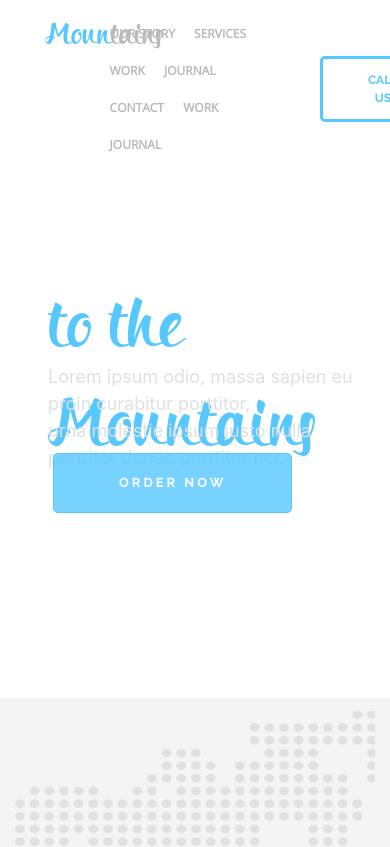
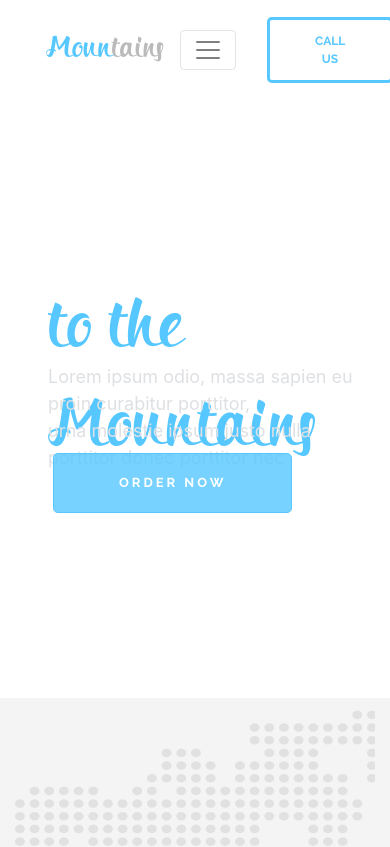
Before and after one commit to Anesthesia92/hexagon, a plain HTML site: page index.html in a window 390 px wide. Shown: the top 847 px of the page. Drawn offline with nearby package versions, Linux system fonts and the light colour scheme.

Commit message:
mobile code started

```diff
--- a/css/style.sass
+++ b/css/style.sass
@@ -2,18 +2,20 @@ $grey: #bababa
 $blue: #56c7ff
 $wg: #f5f4f4
 $db: #36aeea
-.media
-  display: flex
-  flex-wrap: wrap
 
 
-.media > *
-  flex: 1 1 250px
+
+@media (max-width: 768px)
+  .header_nav_link
+    font-size: calc(12px + 2 * ((100vw - 360px) / 768))
+
+@media (min-width: 769px) and (max-width: 2048px)
+  .header_nav_link
+    font-size: calc(12px + 3 * ((100vw - 769px) / 2048))
 
 .header
   background: url("../images/макет.jpg") no-repeat 50%
   height: 698px
-
   &_topBackground
     background: rgba(255,255,255,0.4)
     height: 90px
@@ -27,13 +29,13 @@ $db: #36aeea
     &_tain
      color: $grey
   &_nav
-    padding-right: 10px
+    z-index: 2
+    position: relative
     &_link
-     color: $grey
-     font-size: 12px
-     font-weight: bold
-     font-family: OpenSans
-     padding: .6rem
+    color: $grey
+    font-weight: bold
+    font-family: OpenSans
+    padding: .6rem
   &_button
    color: $blue
    font-size: 12px
@@ -41,6 +43,10 @@ $db: #36aeea
    font-family: raleway
    border: 3px solid $blue
    padding: 12px 45px
+   z-index: 2
+   position: relative
+
+
 .man
   position: relative
   top: -140px
@@ -471,6 +477,7 @@ $db: #36aeea
   margin-top: 30px
 .block_9_1
   margin-top: 80px
+
 .block_9_lorem
   line-height: 2
   color: $grey
--- a/index.html
+++ b/index.html
@@ -15,35 +15,49 @@
 <div class="container-fluid header_topBackground">
     <div class="container header_topPadding">
         <div class="row align-self-center header_topcontainier">
+            <nav class="navbar navbar-expand-lg navbar-light">
+            <a class="header_logo navbar-brand" href="#"><span class="header_logo_moun">Moun</span><span class="header_logo_tain">tains</span></a>
+                <button class="navbar-toggler" type="button" data-toggle="collapse" data-target="#navbarSupportedContent" aria-controls="navbarSupportedContent" aria-expanded="false" aria-label="Toggle navigation">
+                    <span class="navbar-toggler-icon"></span>
+                </button>
 
-            <div class="col-2 header_logo"><span class="header_logo_moun">Moun</span><span class="header_logo_tain">tains</span></div>
-            <div class="col-8 coll align-self-center">
-                <nav class="nav header_nav">
-                    <a class="nav-link active header_nav_link" href="#">OUR STORY</a>
-                    <a class="nav-link active header_nav_link"  href="#">SERVICES</a>
-                    <a class="nav-link active header_nav_link" href="#">WORK</a>
-                    <a class="nav-link active header_nav_link" href="#">JOURNAL</a>
-                    <a class="nav-link active header_nav_link" href="#">CONTACT</a>
-                    <a class="nav-link active header_nav_link" href="#">WORK</a>
-                    <a class="nav-link active header_nav_link" href="#">JOURNAL</a>
-                </nav>
+                <div class="collapse navbar-collapse" id="navbarSupportedContent">
+                    <ul class="navbar-nav header_nav mr-auto">
+
+                        <li class="nav-item"> <a class="nav-link header_nav_link" href="#">OUR STORY</a>       </li>
+                        <li class="nav-item"> <a class="nav-link  header_nav_link"  href="#">SERVICES</a>         </li>
+                        <li class="nav-item"> <a class="nav-link  header_nav_link" href="#">WORK</a>       </li>
+                        <li class="nav-item"> <a class="nav-link  header_nav_link" href="#">JOURNAL</a>       </li>
+                        <li class="nav-item"> <a class="nav-link  header_nav_link" href="#">CONTACT</a>       </li>
+                        <li class="nav-item"> <a class="nav-link header_nav_link" href="#">WORK</a>       </li>
+                        <li class="nav-item"> <a class="nav-link  header_nav_link" href="#">JOURNAL</a>       </li>
+
+        </ul>
+            </div>
+            </nav>
+
+            <div class="col-2 align-self-center button1"><button type="button" class="btn btn-outline-primary btn-lg header_button">CALL US</button></div>
 
 
-            </div>
-            <div class="col-2 align-self-center button1"><button type="button" class="btn btn-outline-primary btn-lg header_button">CALL US</button></div>
+
+
         </div>
         </div>
 </div>
 
+
+    </nav>
+
+
     <div class="container header_body">
 
-        <div class="col-12 header_body_travel"><span class="travel">TRAVEL WITH US</span> </div>
-        <div class="col-12 header_body_Mountains"><span class="Mountains">to the Mountains</span></div>
-        <div class="col-12 header_body_Lorem Lorem">   <p> Lorem ipsum odio, massa sapien eu proin curabitur porttitor,</p><p>urna molestie ipsum justo nulla porttitor donec porttitor nec</p></div>
+        <div class="col-12 col-sm-9 col-md-9 col-lg-7 col-xl-5 header_body_travel"><p class="travel">TRAVEL WITH US</p> </div>
+        <div class="col-12 header_body_Mountains"><p class="Mountains">to the Mountains</></div>
+        <div class="col-12  header_body_Lorem Lorem">   <p> Lorem ipsum odio, massa sapien eu proin curabitur porttitor,</p><p>urna molestie ipsum justo nulla porttitor donec porttitor nec</p></div>
         <button type="button" class="btn btn-primary btn-lg button_ordernow">ORDER NOW</button>
-        <div class="col-11 man"><img src="images/hat-2.png" height="585" width="527"/></div>
-    </div>
-    </div>
+        <div class="man"><img src="images/hat-2.png" height="585" width="527"/></div>
+
+    </div></div>
 
 <div class="container-fluid aboutus">
 
```
Also changed, not shown: css/style.css, 1 other file.
